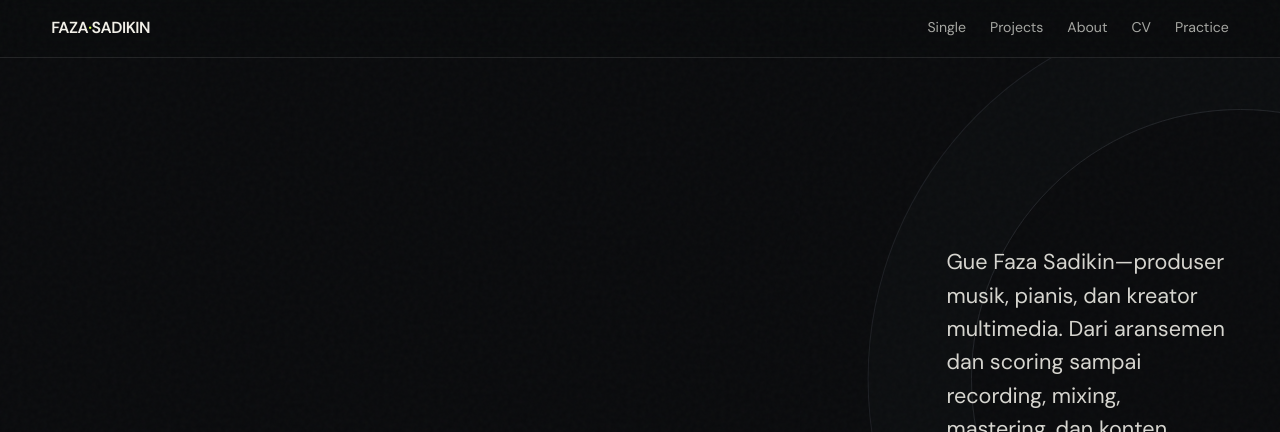
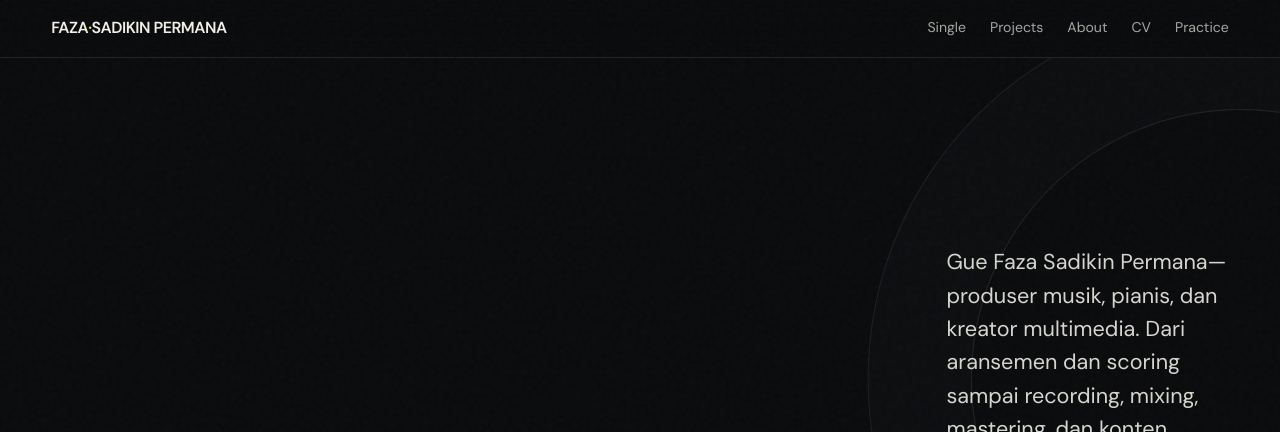
Before and after one commit to fazapetrify-jpg/Website-Faza, a website: page index.html in a window 1280 px wide. Shown: the top 432 px of the page. Drawn offline with Linux system fonts and the light colour scheme.

Commit message:
Use full name Faza Sadikin Permana across portfolio

```diff
--- a/index.html
+++ b/index.html
@@ -3,7 +3,7 @@
 <head>
   <meta charset="utf-8" />
   <meta name="viewport" content="width=device-width, initial-scale=1" />
-  <title>Faza Sadikin — Music, Education & Creative Projects</title>
+  <title>Faza Sadikin Permana — Music, Education & Creative Projects</title>
   <meta name="description" content="Portofolio Faza Sadikin Permana: produksi musik, piano, scoring, edukasi, dan karya multimedia." />
   <meta name="theme-color" content="#0a0b0d" />
   <link rel="preconnect" href="https://fonts.googleapis.com">
@@ -44,13 +44,13 @@
 <body>
   <div class="grain"></div>
   <nav class="nav" aria-label="Navigasi utama">
-    <a class="mark" href="#top">FAZA<i>·</i>SADIKIN</a>
+    <a class="mark" href="#top">FAZA<i>·</i>SADIKIN PERMANA</a>
     <div class="navlinks"><a href="#single">Single</a><a href="#projects">Projects</a><a href="#about">About</a><a href="#cv">CV</a><a href="#practice">Practice</a></div>
   </nav>
   <main id="top">
     <header class="hero">
       <div><div class="eyebrow">Music Production · Piano · Scoring</div><h1>Sound,<br><em>made</em> visible.</h1></div>
-      <div class="intro"><p>Gue Faza Sadikin—produser musik, pianis, dan kreator multimedia. Dari aransemen dan scoring sampai recording, mixing, mastering, dan konten audio-visual.</p><div class="chips"><span class="chip">Music Production</span><span class="chip">Piano</span><span class="chip">Scoring</span><span class="chip">Multimedia</span></div><div class="social-links"><a href="https://www.instagram.com/fazasp/" target="_blank" rel="noopener noreferrer">Instagram @fazasp ↗</a><a href="https://www.tiktok.com/@fazaaesp" target="_blank" rel="noopener noreferrer">TikTok @fazaaesp ↗</a></div></div>
+      <div class="intro"><p>Gue Faza Sadikin Permana—produser musik, pianis, dan kreator multimedia. Dari aransemen dan scoring sampai recording, mixing, mastering, dan konten audio-visual.</p><div class="chips"><span class="chip">Music Production</span><span class="chip">Piano</span><span class="chip">Scoring</span><span class="chip">Multimedia</span></div><div class="social-links"><a href="https://www.instagram.com/fazasp/" target="_blank" rel="noopener noreferrer">Instagram @fazasp ↗</a><a href="https://www.tiktok.com/@fazaaesp" target="_blank" rel="noopener noreferrer">TikTok @fazaaesp ↗</a></div></div>
     </header>
     <div class="marquee" aria-hidden="true"><div class="marquee-track"><span>Music Production <b>✦</b> Piano <b>✦</b> Scoring <b>✦</b> Composition <b>✦</b> Multimedia <b>✦</b></span><span>Music Production <b>✦</b> Piano <b>✦</b> Scoring <b>✦</b> Composition <b>✦</b> Multimedia <b>✦</b></span></div></div>
 
```
